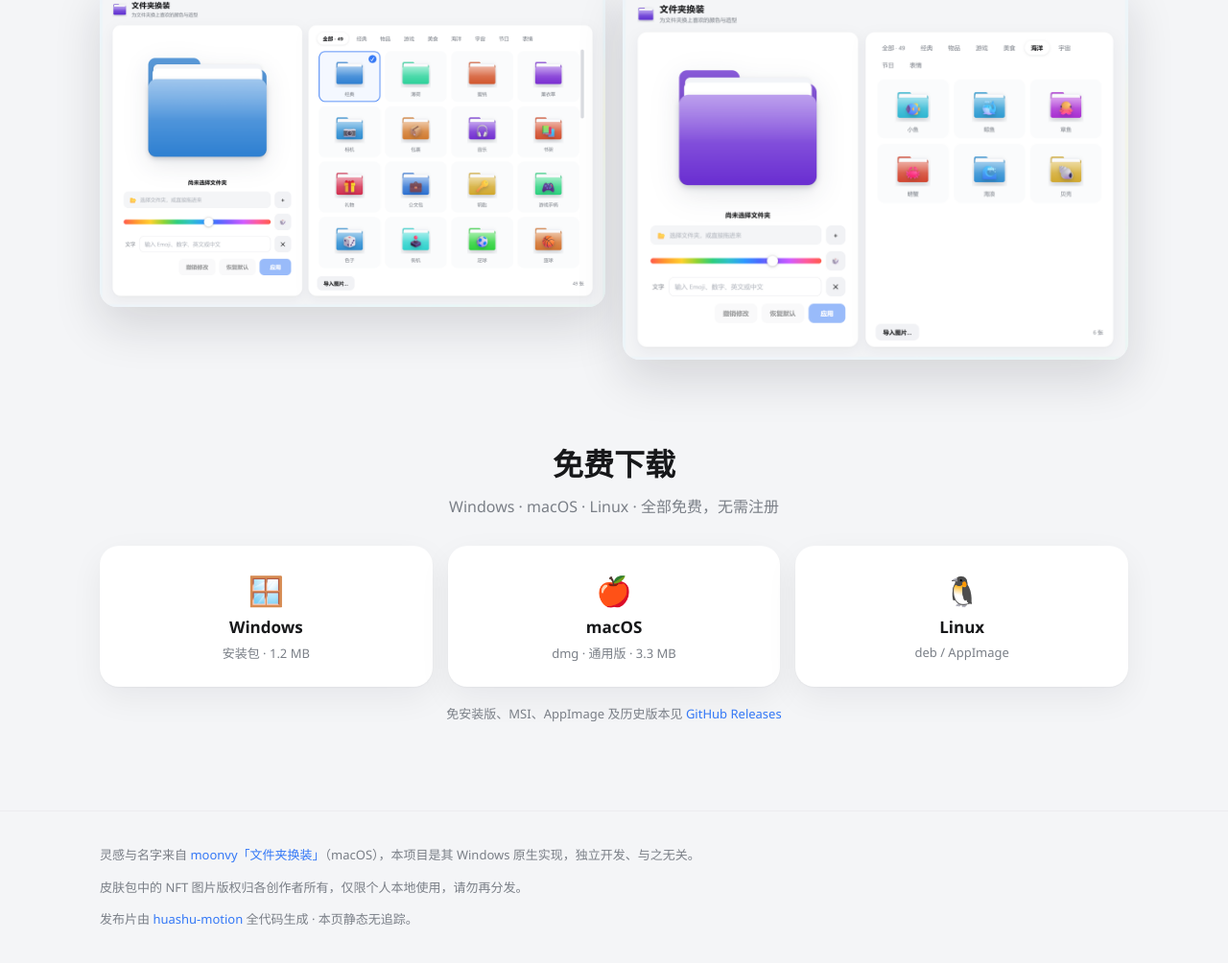
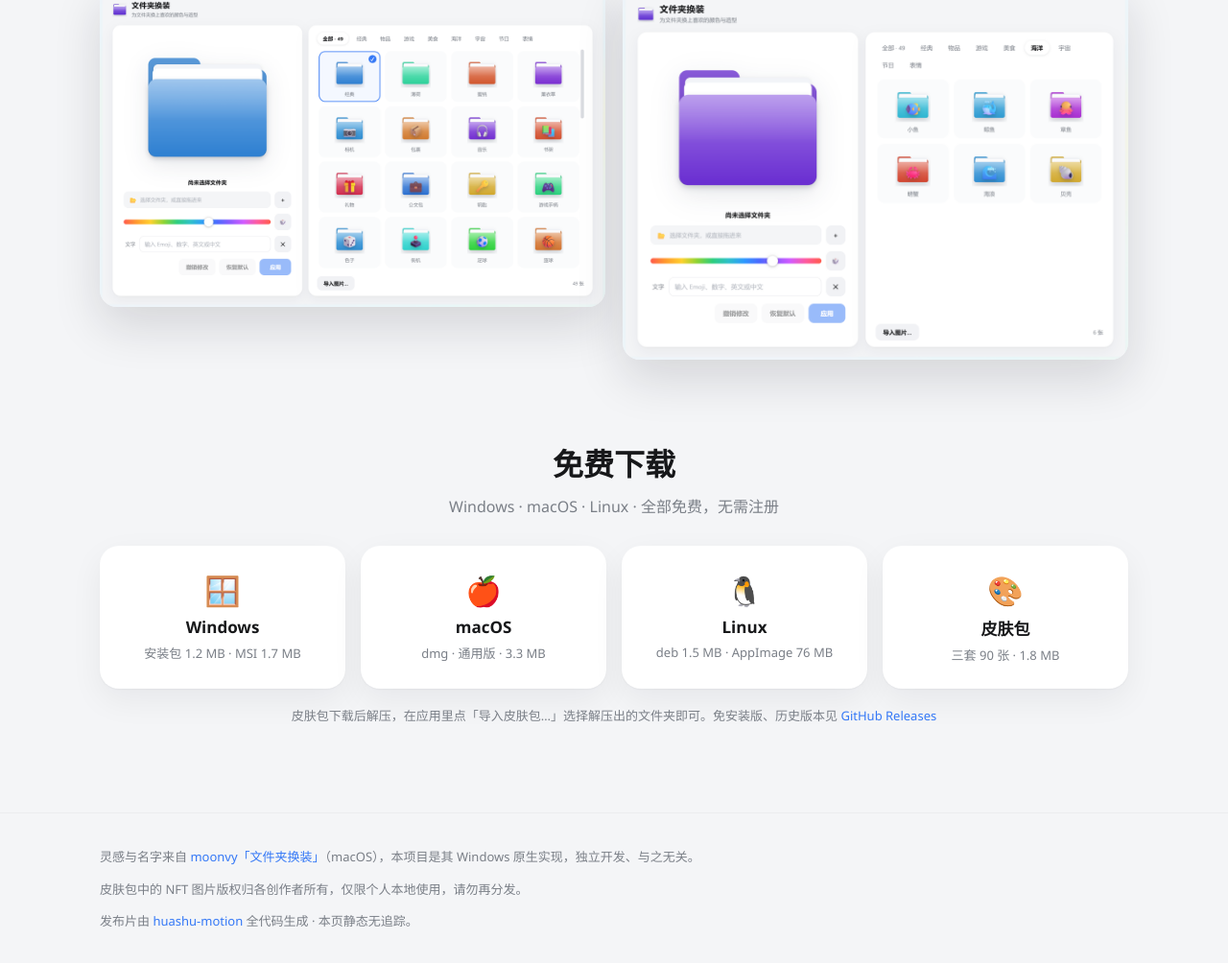
Before and after one commit to dotpopo/folder-dressup, a website: page website/index.html in a window 1280 px wide. Shown: the part 1956-2960 px from the top of the page at 96% size. Drawn offline with Linux system fonts and the light colour scheme.

Commit message:
官网：下载区按真实产物体积标注，新增皮肤包独立下载卡片
真实体积（v1.0.2 产物）：Windows 1.21MB / MSI 1.7MB；macOS 3.33MB；
Linux deb 1.48MB / AppImage 76.46MB（含 WebKit）；皮肤包 zip 1.76MB。
四条 latest/download 直链实测均 200。

```diff
--- a/website/index.html
+++ b/website/index.html
@@ -147,16 +147,19 @@
     <p class="sub-title">Windows · macOS · Linux · 全部免费，无需注册</p>
     <div class="dl-grid">
       <a class="dl-card" href="https://github.com/dotpopo/folder-dressup/releases/latest/download/FolderDressup-windows-x64-setup.exe">
-        <span class="dl-ico">🪟</span><span class="dl-name">Windows</span><span class="dl-meta">安装包 · 1.2 MB</span>
+        <span class="dl-ico">🪟</span><span class="dl-name">Windows</span><span class="dl-meta">安装包 1.2 MB · MSI 1.7 MB</span>
       </a>
       <a class="dl-card" href="https://github.com/dotpopo/folder-dressup/releases/latest/download/FolderDressup-macos-universal.dmg">
         <span class="dl-ico">🍎</span><span class="dl-name">macOS</span><span class="dl-meta">dmg · 通用版 · 3.3 MB</span>
       </a>
       <a class="dl-card" href="https://github.com/dotpopo/folder-dressup/releases/latest/download/FolderDressup-linux-amd64.deb">
-        <span class="dl-ico">🐧</span><span class="dl-name">Linux</span><span class="dl-meta">deb / AppImage</span>
+        <span class="dl-ico">🐧</span><span class="dl-name">Linux</span><span class="dl-meta">deb 1.5 MB · AppImage 76 MB</span>
+      </a>
+      <a class="dl-card" href="https://github.com/dotpopo/folder-dressup/releases/latest/download/FolderDressup-packs.zip">
+        <span class="dl-ico">🎨</span><span class="dl-name">皮肤包</span><span class="dl-meta">三套 90 张 · 1.8 MB</span>
       </a>
     </div>
-    <p class="sub-title" style="margin-top:18px; font-size:13px;">免安装版、MSI、AppImage 及历史版本见 <a href="https://github.com/dotpopo/folder-dressup/releases" style="color:var(--accent); text-decoration:none;">GitHub Releases</a></p>
+    <p class="sub-title" style="margin-top:18px; font-size:13px;">皮肤包下载后解压，在应用里点「导入皮肤包…」选择解压出的文件夹即可。免安装版、历史版本见 <a href="https://github.com/dotpopo/folder-dressup/releases" style="color:var(--accent); text-decoration:none;">GitHub Releases</a></p>
   </div>
 </section>
 
```
